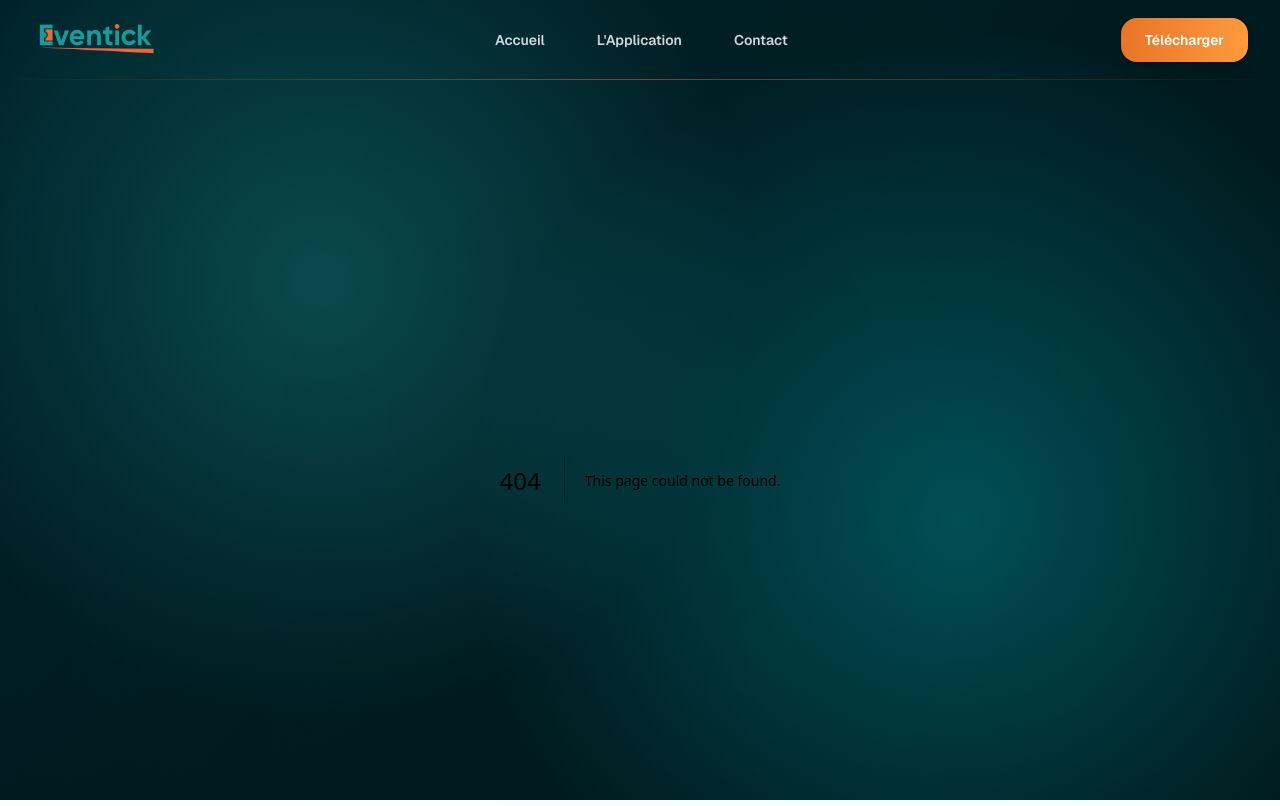
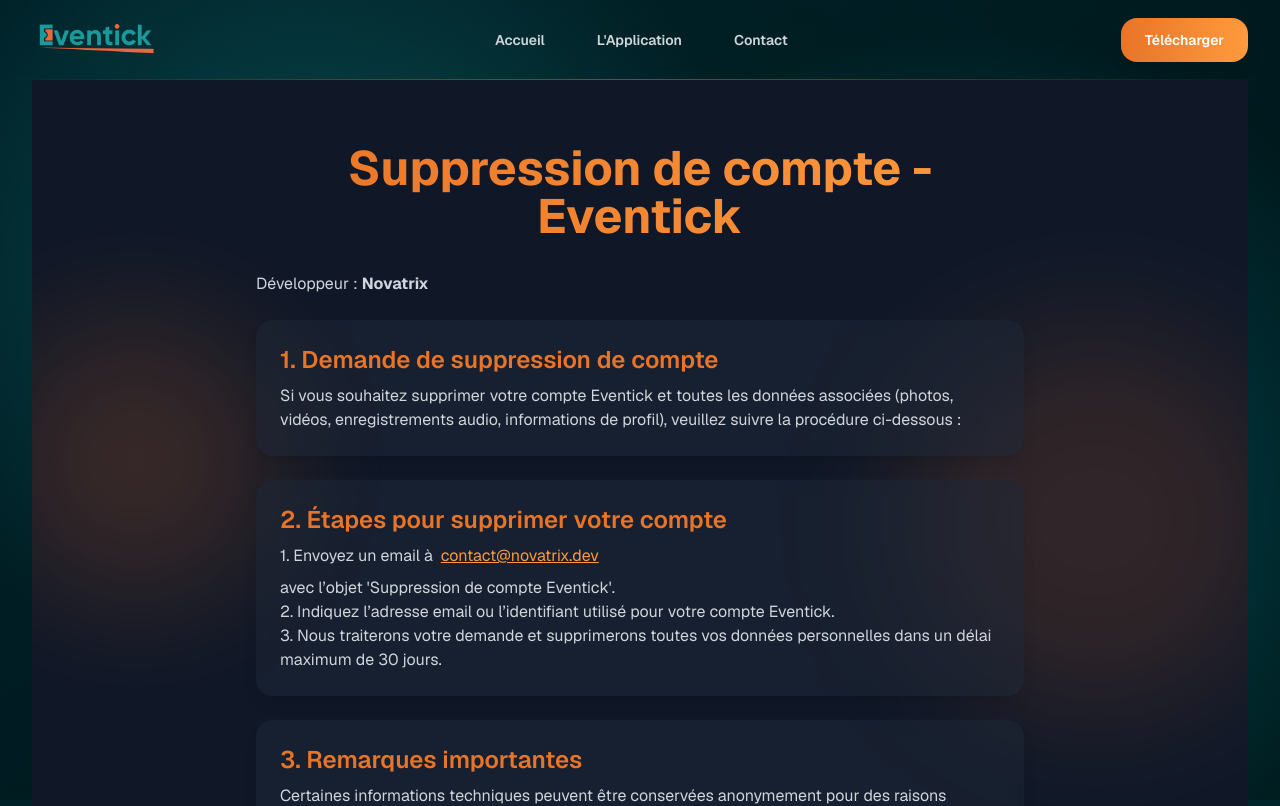
Before and after one commit to novatrix1/eventick-portfolio, a Next.js app: page /delete-account in a window 1280 px wide. Before the commit this address had no page. Shown: the top 806 px of the page. Built offline with nearby package versions, Linux system fonts and the light colour scheme.

Commit message:
adding politique de suppression

```diff
--- /dev/null
+++ b/app/delete-account/page.tsx
@@ -0,0 +1,72 @@
+'use client';
+
+import { useState, useEffect } from 'react';
+import Link from 'next/link';
+
+export default function DeleteAccount() {
+    const [isVisible, setIsVisible] = useState(false);
+
+    useEffect(() => {
+        setIsVisible(true);
+    }, []);
+
+    return (
+        <main className="min-h-screen bg-gray-900 text-gray-200 relative overflow-hidden px-4 sm:px-6 lg:px-8 py-16">
+            {/* Background Blobs */}
+            <div className="absolute top-1/4 -left-10 w-72 h-72 bg-[#e87428]/20 rounded-full blur-3xl animate-pulse"></div>
+            <div className="absolute bottom-1/4 -right-10 w-96 h-96 bg-[#e87428]/15 rounded-full blur-3xl animate-bounce slow"></div>
+
+            <div className="container mx-auto relative z-10">
+                <div className={`max-w-3xl mx-auto transition-all duration-700 ${isVisible ? 'translate-y-0 opacity-100' : 'translate-y-10 opacity-0'}`}>
+
+                    {/* Title */}
+                    <h1 className="text-4xl md:text-5xl font-bold text-center mb-8 text-transparent bg-clip-text bg-linear-to-r from-[#e87428] to-[#ff9a3d]">
+                        Suppression de compte - Eventick
+                    </h1>
+
+                    <p className="mb-6 text-gray-300">
+                        Développeur : <strong>Novatrix</strong>
+                    </p>
+
+                    {/* Sections */}
+                    {[
+                        {
+                            title: "1. Demande de suppression de compte",
+                            content: "Si vous souhaitez supprimer votre compte Eventick et toutes les données associées (photos, vidéos, enregistrements audio, informations de profil), veuillez suivre la procédure ci-dessous :"
+                        },
+                        {
+                            title: "2. Étapes pour supprimer votre compte",
+                            content: "1. Envoyez un email à ",
+                            link: { text: "contact@novatrix.dev", href: "mailto:contact@novatrix.dev" },
+                            extra: " avec l’objet 'Suppression de compte Eventick'.\n2. Indiquez l’adresse email ou l’identifiant utilisé pour votre compte Eventick.\n3. Nous traiterons votre demande et supprimerons toutes vos données personnelles dans un délai maximum de 30 jours."
+                        },
+                        {
+                            title: "3. Remarques importantes",
+                            content: "Certaines informations techniques peuvent être conservées anonymement pour des raisons légales ou de sécurité."
+                        }
+                    ].map((section, idx) => (
+                        <section key={idx} className="mb-6 p-6 bg-gray-800/50 rounded-2xl shadow-lg backdrop-blur-sm hover:shadow-2xl transition-shadow duration-300">
+                            <h2 className="text-2xl font-semibold mb-2 text-[#e87428]">{section.title}</h2>
+                            <p className="whitespace-pre-line text-gray-300">
+                                {section.content}
+                                {section.link && (
+                                    <Link href={section.link.href} className="text-[#ff9a3d] underline ml-1">
+                                        {section.link.text}
+                                    </Link>
+                                )}
+                                {section.extra && <span className="block mt-2">{section.extra}</span>}
+                            </p>
+                        </section>
+                    ))}
+
+                    {/* Footer / Back */}
+                    <div className="text-center pt-8">
+                        <Link href="/" className="inline-block px-6 py-3 rounded-2xl bg-linear-to-r from-[#e87428] to-[#ff9a3d] font-semibold shadow-xl hover:scale-105 transform transition-all duration-300">
+                            {"Retour à l'accueil"}
+                        </Link>
+                    </div>
+                </div>
+            </div>
+        </main>
+    );
+}
```
